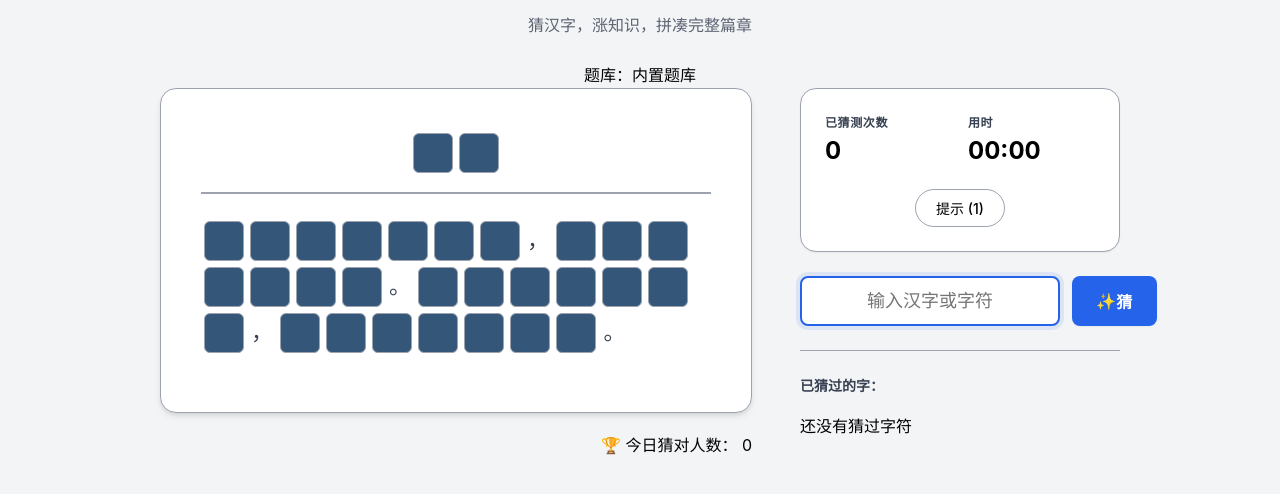
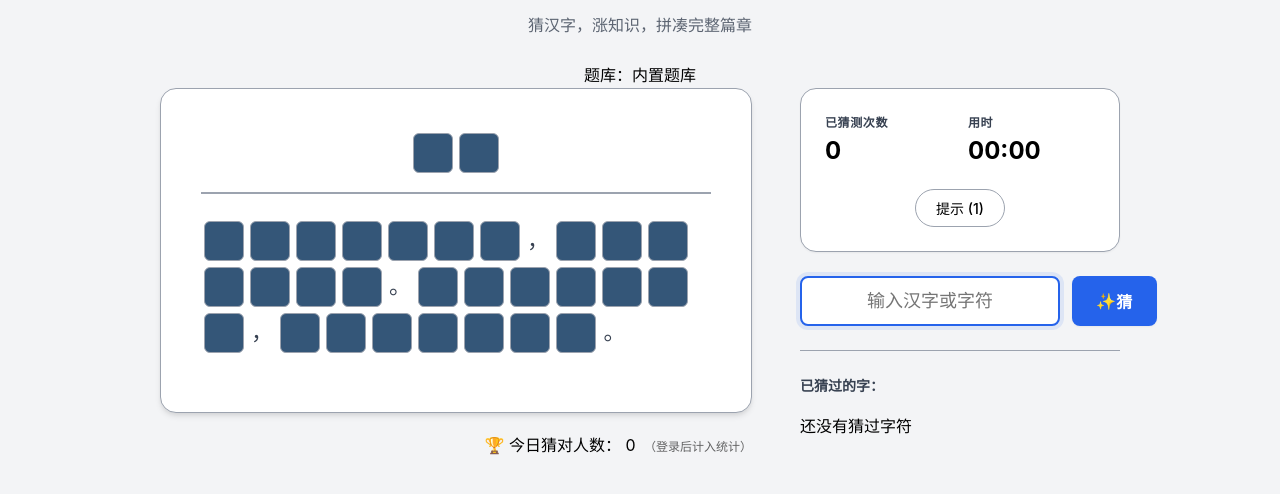
Before and after one commit to Sniper1211/Blackout-Guess, a plain HTML site: page index.html in a window 1280 px wide. Shown: the part 134-628 px from the top of the page. Drawn offline with nearby package versions, Linux system fonts and the light colour scheme; no server answers.

Commit message:
Add note about login requirement for completion stats

```diff
--- a/index.html
+++ b/index.html
@@ -84,6 +84,7 @@
                         <span class="completion-icon">🏆</span>
                         <span class="completion-label">今日猜对人数：</span>
                         <span id="completionCount" class="completion-count">-</span>
+                        <span class="completion-note">（登录后计入统计）</span>
                     </div>
                 </div>
             </div>
```
